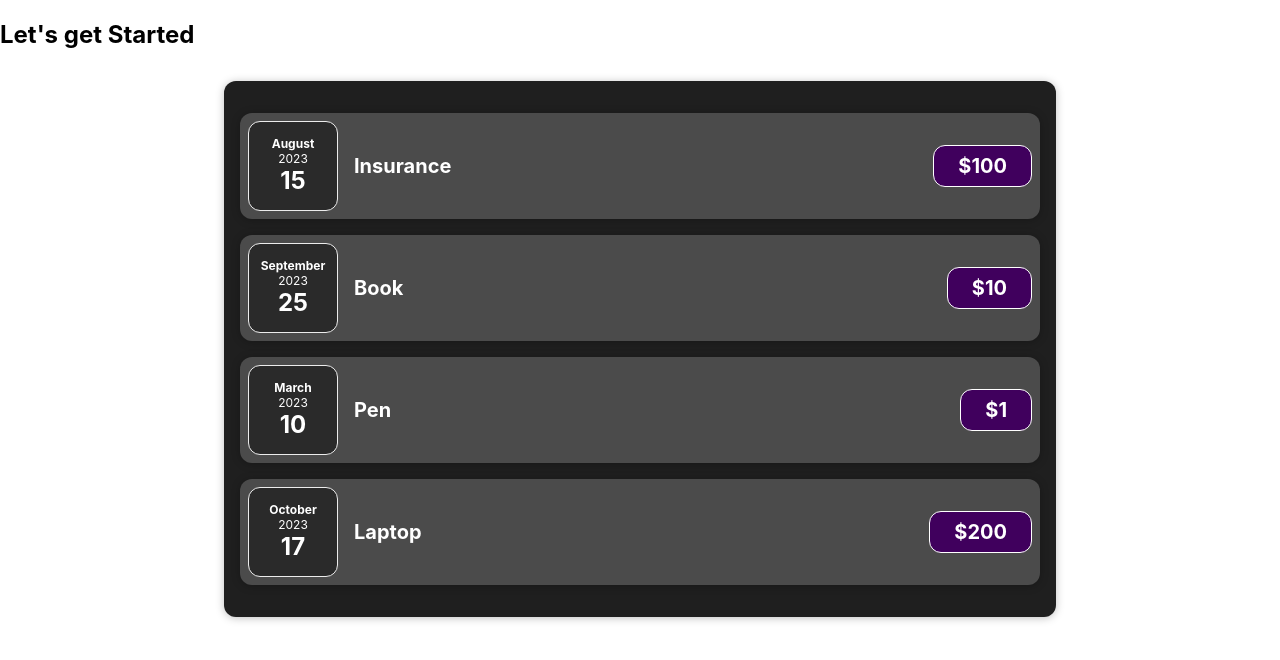
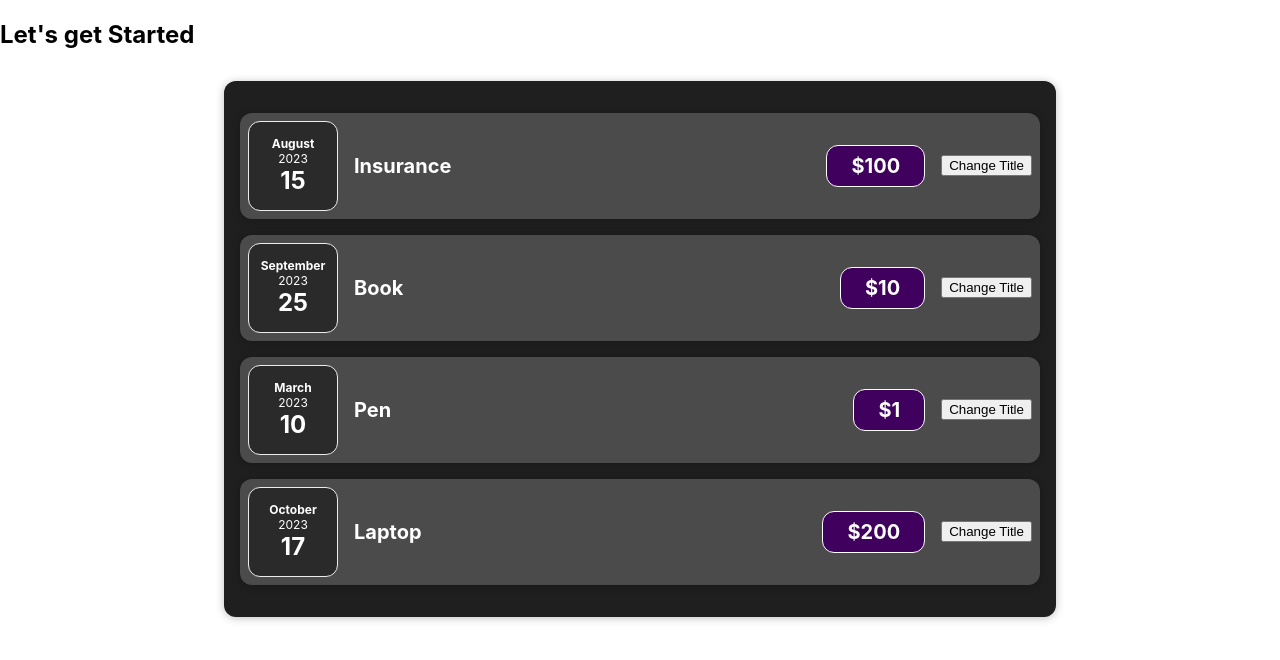
Before and after one commit to Oi-Kaushlesh/sharpener-react-task, a React (Create React App) app: page / in a window 1280 px wide. Shown: the top 660 px of the page. Built offline with nearby package versions, Linux system fonts and the light colour scheme.

Commit message:
NEXT ASSIGNMENT - Advance REACT - Listening for Events

```diff
--- a/src/App.js
+++ b/src/App.js
@@ -1,4 +1,4 @@
-import Expenses from "./components/Expenses";
+import Expenses from "./components/Expenses/Expenses";
 
 function App() {
   const expenses = [
--- a/src/components/ExpenseItem.js
+++ b/src/components/Expenses/ExpenseItem.js
@@ -1,16 +1,20 @@
-// Write your code at relevant places in the code below
+// Write your code at the relevant places in the code below
 
 import "./ExpenseItem.css";
 import ExpenseDate from "./ExpenseDate";
-import Card from './Card'
+import Card from "../UI/Card";
 
 function ExpenseItem(props) {
+  function buttonClick(){
+    console.log("Button clicked")
+  }
   return (
     <Card className="expense-item">
-      <ExpenseDate date= {props.date} ></ExpenseDate>
+      <ExpenseDate date={props.date} />
       <div className="expense-item__description">
         <h2>{props.title}</h2>
         <div className="expense-item__price">${props.price}</div>
+        <button onClick={buttonClick}>Change Title</button>
       </div>
     </Card>
   );
--- a/src/components/Expenses.js
+++ b/src/components/Expenses/Expenses.js
@@ -1,21 +1,22 @@
-import Card from "./Card";
 import ExpenseItem from "./ExpenseItem";
-import "./Expenses.css"
+import "./Expenses.css";
+import Card from "../UI/Card";
 
 function Expenses(props) {
   return (
     <Card className="expenses">
-      {props.expenses.map((expense, index) => {
+      {props.expenses.map((expense) => {
         return (
           <ExpenseItem
             key={expense.id}
+            title={expense.title}
             date={expense.date}
-            title={expense.title}
             price={expense.price}
-          ></ExpenseItem>
+          />
         );
       })}
     </Card>
   );
 }
+
 export default Expenses;
--- /dev/null
+++ b/src/components/UI/Card.js
@@ -0,0 +1,8 @@
+import "./Card.css";
+
+function Card(props) {
+  const classes = "card " + props.className;
+  return <div className={classes}>{props.children}</div>;
+}
+
+export default Card;
```
Also changed, not shown: src/components/Expenses/ExpenseDate.css (renamed from src/components/ExpenseDate.css), src/components/Expenses/ExpenseDate.js (renamed from src/components/ExpenseDate.js), src/components/Expenses/ExpenseItem.css (renamed from src/components/ExpenseItem.css), src/components/Expenses/Expenses.css (renamed from src/components/Expenses.css), src/components/UI/Card.css (renamed from src/components/Card.css).
